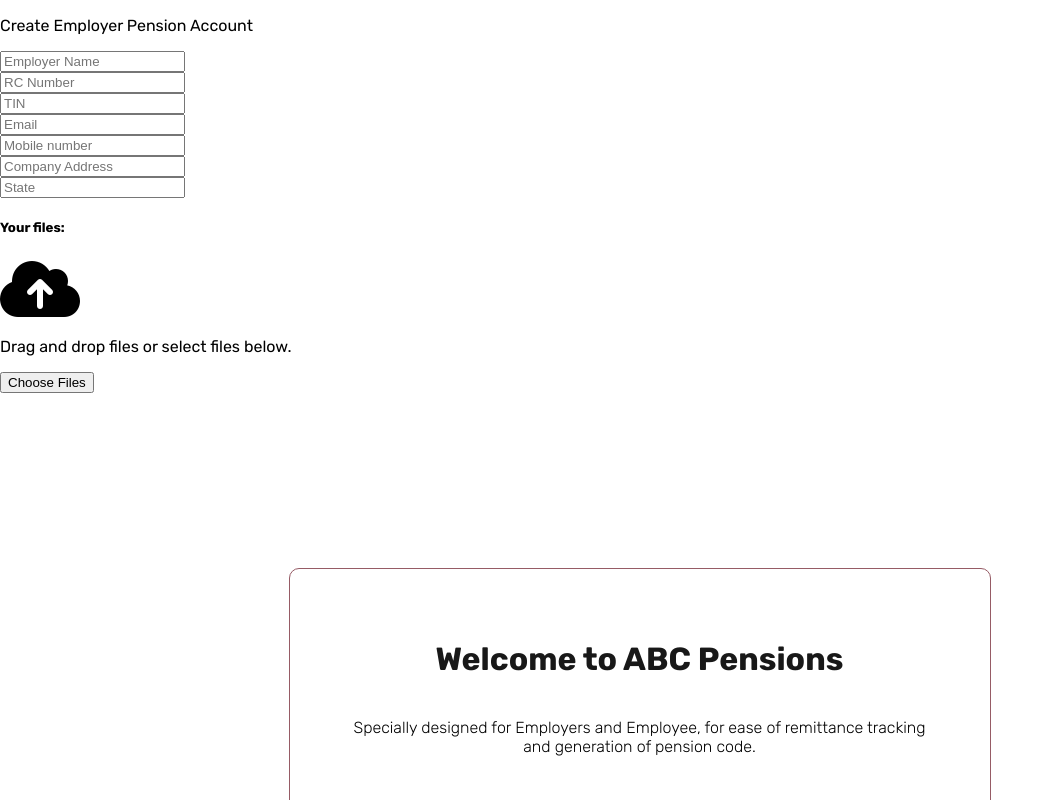
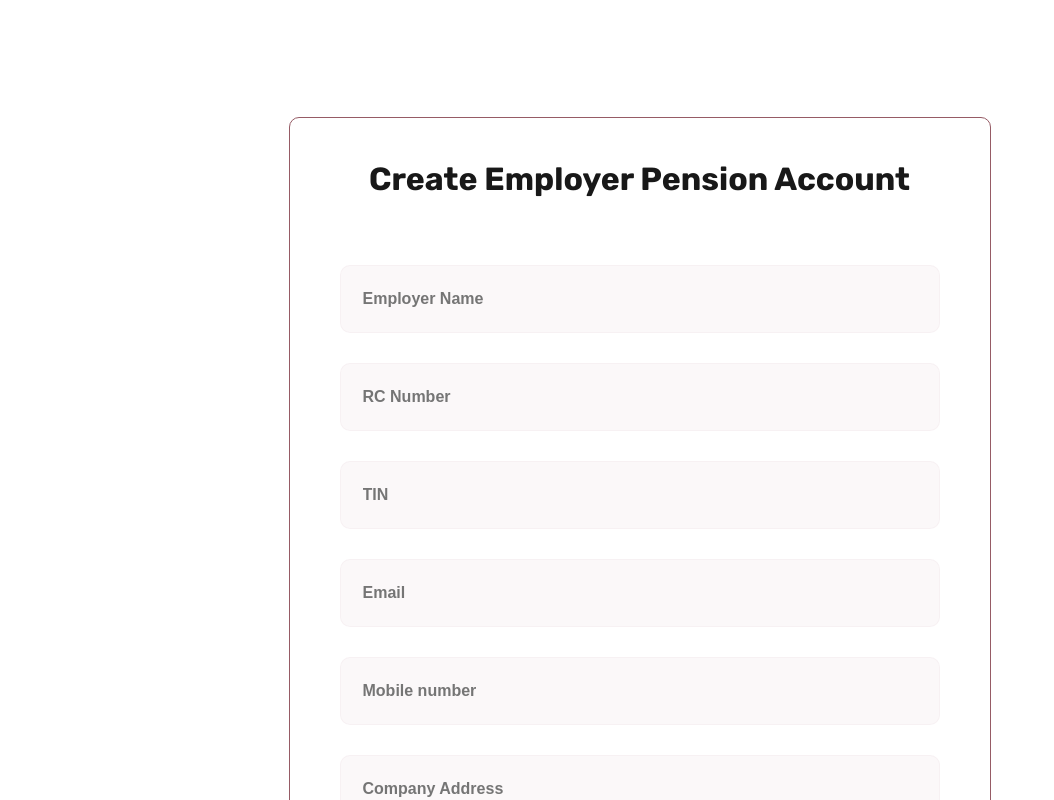
Before and after one commit to BenjaminAchebe/Pension-Manager-Application, a React (Create React App) app: page / in a window 1280 px wide. Shown: the top 800 px of the page, without its empty margins (0-1054 px from the left). Built offline with nearby package versions, Linux system fonts and the light colour scheme.

Commit message:
added CSS styles to form component

```diff
--- a/src/App.js
+++ b/src/App.js
@@ -5,7 +5,7 @@
   return (
     <div>
       <EmployerForm/>
-      <Home/>
+      {/* <Home/> */}
     </div>
   );
 }
--- a/src/components/Form/EmployerForm.js
+++ b/src/components/Form/EmployerForm.js
@@ -1,17 +1,23 @@
 import React, { Fragment } from "react";
 import AttachmentUpload from "./Attachment/EmployerAttachment";
+import classes from "./EmployerForm.module.css";
+
+const onSubmit = (event) => {
+  event.preventDefault();
+};
 
 const EmployerForm = (props) => {
   return (
     <Fragment>
-      <div>
-        <p>Create Employer Pension Account</p>
-      </div>
-      <form>
-        <div>
+      <div className={classes.container}>
+        <div className={classes.heading}>
+          <p>Create Employer Pension Account</p>
+        </div>
+        <form onSubmit={onSubmit}>
           <div>
             <input
               required={true}
+              className={classes.formField}
               type="text"
               name="employerName"
               placeholder="Employer Name"
@@ -20,17 +26,19 @@
           <div>
             <input
               required={true}
+              className={classes.formField}
               type="number"
               name="rcNumber"
               placeholder="RC Number"
             />
           </div>
           <div>
-            <input required={true} type="number" name="tin" placeholder="TIN" />
+            <input required={true} className={classes.formField} type="number" name="tin" placeholder="TIN" />
           </div>
           <div>
             <input
               required={true}
+              className={classes.formField}
               type="email"
               name="email"
               placeholder="Email"
@@ -39,6 +47,7 @@
           <div>
             <input
               required={true}
+              className={classes.formField}
               type="number"
               name="mobileNumber"
               placeholder="Mobile number"
@@ -47,6 +56,7 @@
           <div>
             <input
               required={true}
+              className={classes.formField}
               type="text"
               name="company address"
               placeholder="Company Address"
@@ -55,14 +65,15 @@
           <div>
             <input
               required={true}
+              className={classes.formField}
               type="text"
-              name="email"
+              name="text"
               placeholder="State"
             />
           </div>
-          <AttachmentUpload/>
-        </div>
-      </form>
+          <AttachmentUpload />
+        </form>
+      </div>
     </Fragment>
   );
 };
--- a/src/components/Form/EmployerForm.module.css
+++ b/src/components/Form/EmployerForm.module.css
@@ -0,0 +1,48 @@
+.container {
+    box-sizing: border-box;
+    position: absolute;
+    display: flex;
+    flex-direction: column;
+    padding: 0px 50px 0 50px;
+    width: 702px;
+    left: calc(50% - 702px/2 - 0.5px);
+    top: calc(50% - 565px/2 - 0.5px);
+    background: #FFFFFF;
+    border: 0.2px solid #965b65;
+    border-radius: 10px;
+}
+
+.heading {
+    position: relative;
+    font-style: normal;
+    font-weight: 700;
+    font-size: 32px;
+    padding-top: 10px;
+    margin-bottom: 5px;
+    line-height: 38px;
+    text-align: center;
+    color: #181818;
+}
+
+.formField {
+    align-items: flex-start;
+    padding: 23px 22px;
+    gap: 10px;
+    margin-top: 5%;
+    position: relative;
+    font-style: normal;
+    font-weight: 550;
+    font-size: 16px;
+    line-height: 19px;
+    height: 68px;
+    width: 100%;
+    background: rgba(150, 91, 101, 0.04);
+    border-radius: 10px;
+    border-color: rgba(150, 91, 101, 0.04);
+    border: 0.2px solid rgba(150, 91, 101, 0.04);
+    color: #828282;
+}
+
+.formField:focus {
+    outline: 1.3px solid #965b65;
+}
```
